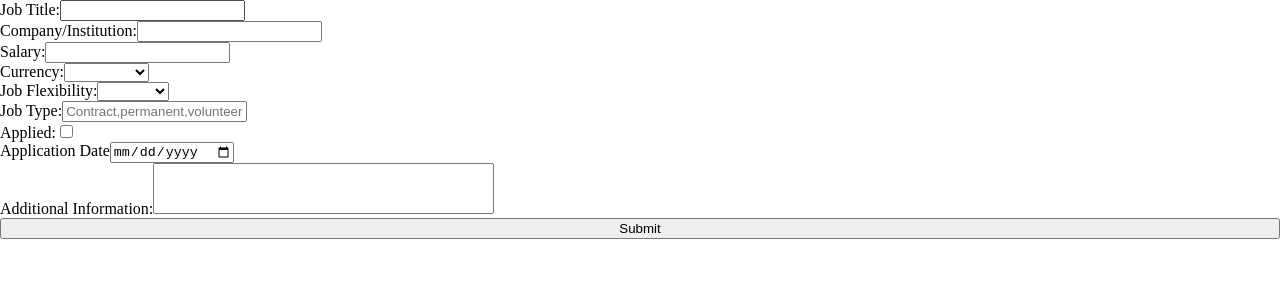
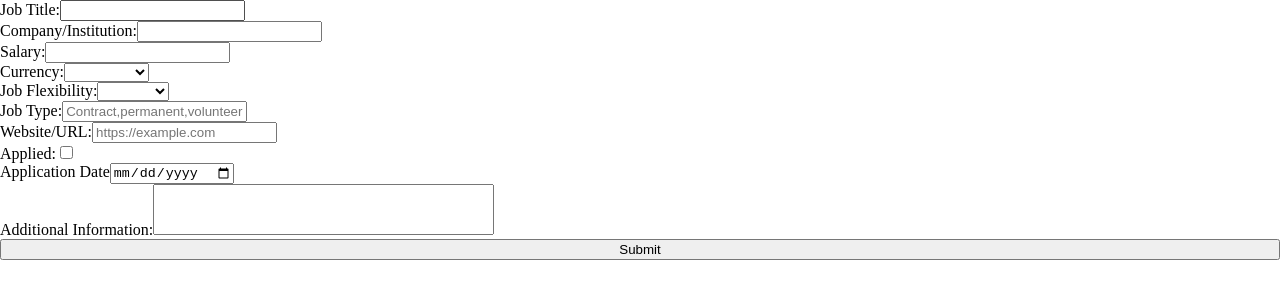
Before and after one commit to zarakigor/job-hunting-generator, a React (Create React App) app: page / in a window 1280 px wide. Shown: the top 300 px of the page. Built offline with nearby package versions, Linux system fonts and the light colour scheme.

Commit message:
form for url added

```diff
--- a/src/App.js
+++ b/src/App.js
@@ -76,6 +76,16 @@ function App() {
           />
         </label>
         <label>
+          Website/URL:
+          <input
+            type="url"
+            name="url"
+            onChange={handleChange}
+            value={job.url}
+            placeholder="https://example.com"
+          />
+        </label>
+        <label>
           Applied:
           <input
             type="checkbox"
@@ -115,3 +125,4 @@ export default App;
 
 // job type a silik hatırlatıcı ekle
 // editcontainer ve viewcontainer ı 2 ayrı elemente .js ye böl
+// cards.js deki ilk card kısmında başlıklar yerine logo ekle
```
